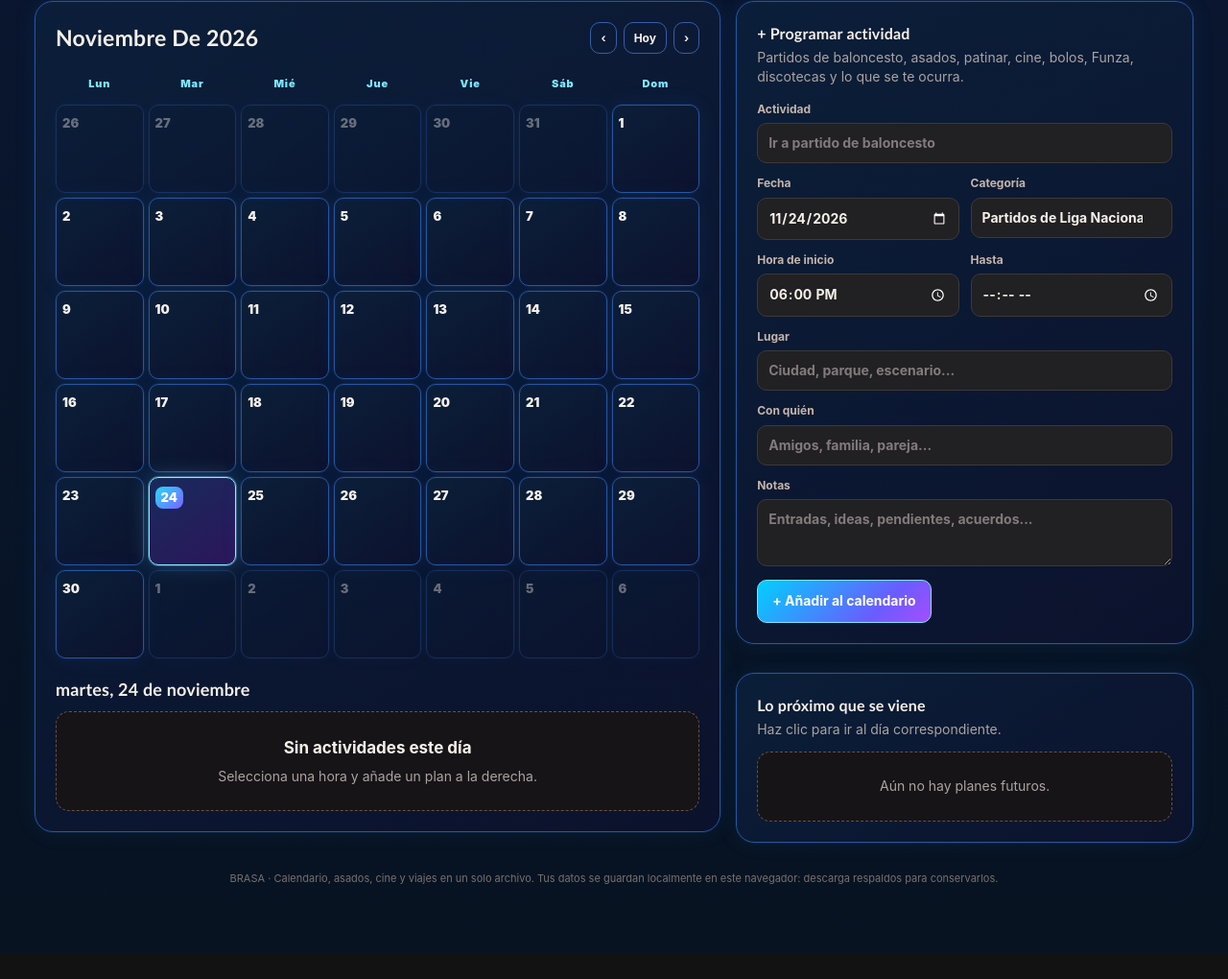
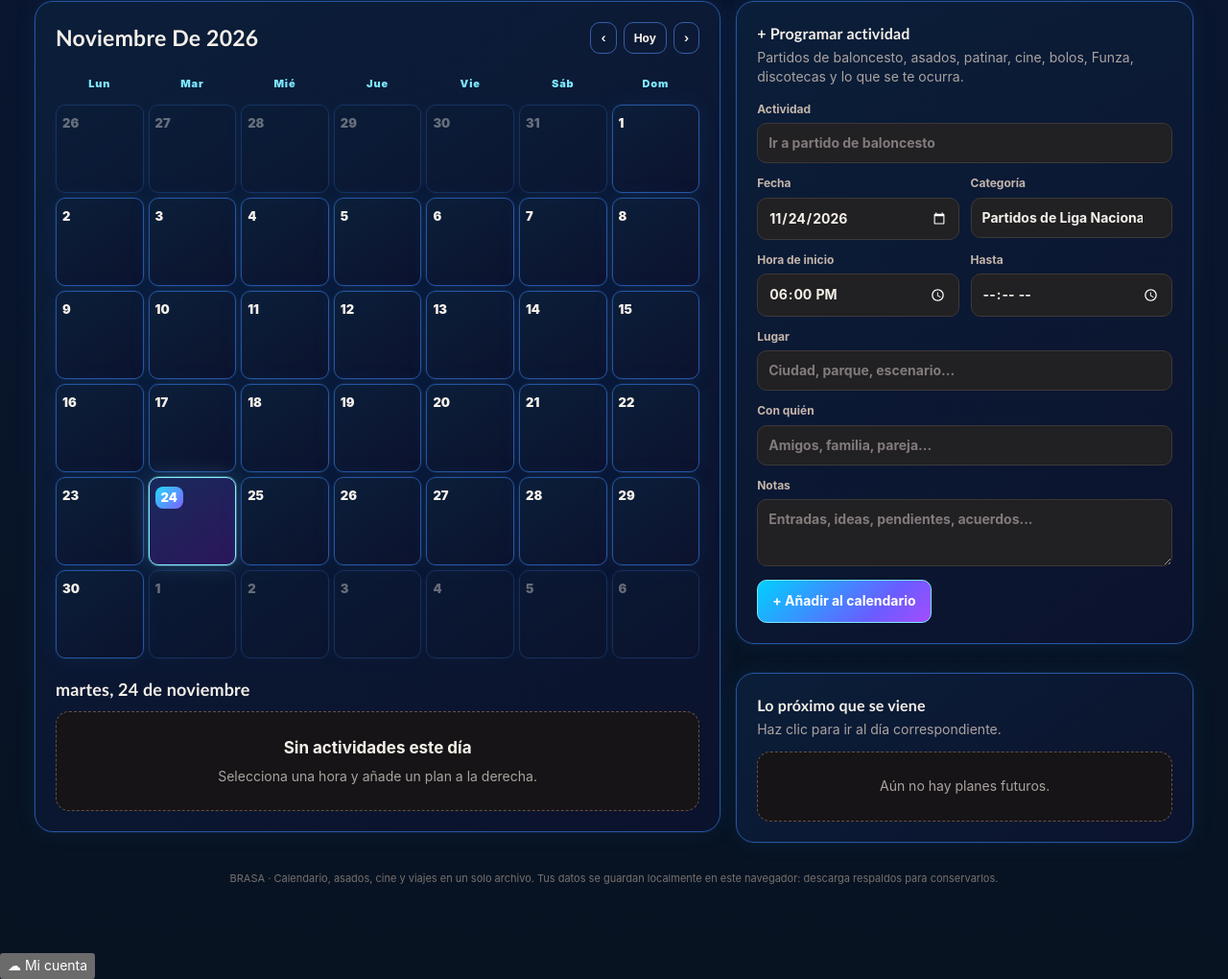
Before and after one commit to estructura2500-ship-it/Mi-Ecosistema, a plain HTML site: page ecosistema-personal/apps/brasa/index.html in a window 1280 px wide. Shown: the part 666-1686 px from the top of the page at 96% size. Before the commit the page ends 1659 px from the top, so only its background shows below. Drawn offline with Linux system fonts and the light colour scheme.

Commit message:
Integrate private account and cloud sync in brasa (no personal data)

```diff
--- a/ecosistema-personal/apps/brasa/index.html
+++ b/ecosistema-personal/apps/brasa/index.html
@@ -286,6 +286,7 @@ body.page-ajustes .major-nav .major-btn.active{background:linear-gradient(135deg
 @media(max-width:760px){.major-nav{justify-content:flex-start;overflow:auto;padding-bottom:8px}.major-nav .major-btn{min-width:auto}.asado-banner h2{font-size:23px}}
 
 </style>
+<script src="../../core/private-cloud.js" data-ecosistema-app="brasa"></script>
 </head>
 <body>
 <div class="shell">
```
